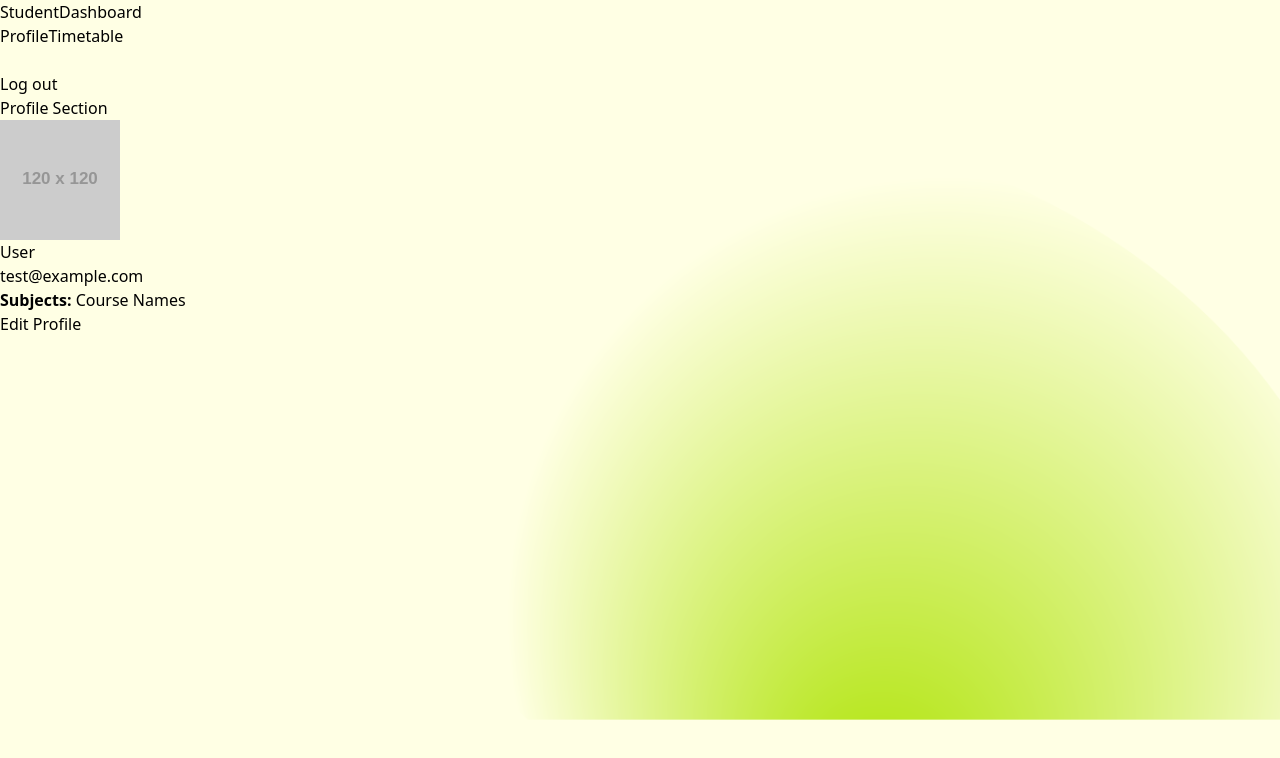
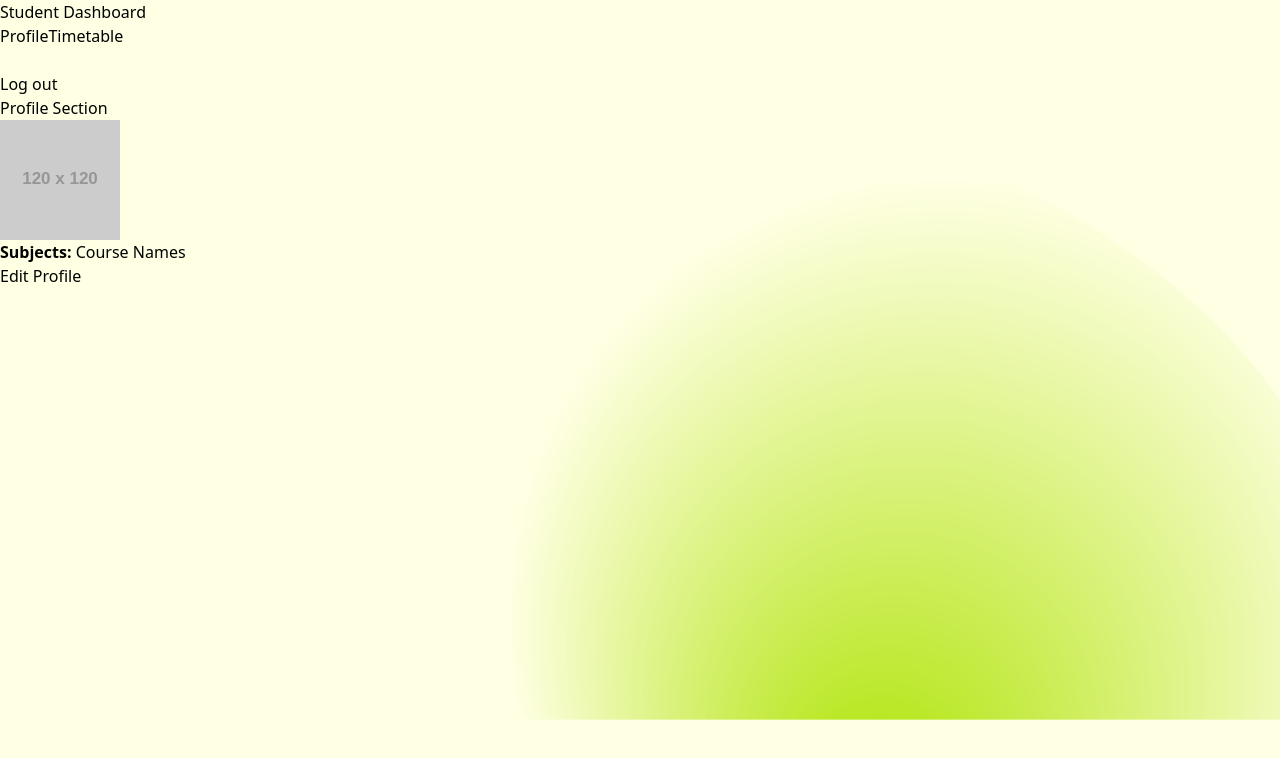
Before and after one commit to ReeshabhSaini/CampusGrid, a React (Vite) app in the folder frontend/: page /sdashboard in a window 1280 px wide. Shown: the top 758 px of the page. Built offline with nearby package versions, Linux system fonts and the light colour scheme.

Commit message:
Made Student and Teacher Dashboard Dynamic

```diff
--- a/frontend/src/pages/Login/Login.jsx
+++ b/frontend/src/pages/Login/Login.jsx
@@ -2,6 +2,7 @@ import React, { useContext, useState } from "react";
 import axios from "axios";
 import { assets } from "../../assets/assets";
 import { StoreContext } from "../../context/StoreContext";
+import { useNavigate } from "react-router-dom";
 
 const Login = () => {
   const [email, setEmail] = useState("");
@@ -17,6 +18,8 @@ const Login = () => {
     setRoleData,
     url,
   } = useContext(StoreContext);
+
+  const navigate = useNavigate();
 
   const handleRoleChange = (event) => {
     const { name, value } = event.target;
@@ -37,6 +40,7 @@ const Login = () => {
 
         // Save token to localStorage
         localStorage.setItem("token", response.data.token);
+
         setStudentData({
           first_name: response.data.requiredData.first_name,
           last_name: response.data.requiredData.last_name,
@@ -47,7 +51,7 @@ const Login = () => {
         });
 
         alert("Login successful!");
-        // Redirect or update UI as needed
+        navigate("/sdashboard");
       } catch (err) {
         console.error("Error details:", {
           message: err.message,
@@ -71,6 +75,7 @@ const Login = () => {
 
         // Save token to localStorage
         localStorage.setItem("token", response.data.token);
+
         setProfessorData({
           first_name: response.data.requiredData.first_name,
           last_name: response.data.requiredData.last_name,
@@ -78,7 +83,7 @@ const Login = () => {
         });
 
         alert("Login successful!");
-        // Redirect or update UI as needed
+        navigate("/tdashboard");
       } catch (err) {
         console.error("Error details:", {
           message: err.message,
--- a/frontend/src/pages/StudentDashboard/Profile.jsx
+++ b/frontend/src/pages/StudentDashboard/Profile.jsx
@@ -1,6 +1,8 @@
-import React from "react";
+import React, { useContext } from "react";
+import { StoreContext } from "../../context/StoreContext";
 
 const Profile = () => {
+  const { studentData } = useContext(StoreContext);
   return (
     <div className="p-6 max-w-4xl mx-auto">
       <h2 className="text-3xl font-bold text-center mb-6">Profile Section</h2>
@@ -12,8 +14,11 @@ const Profile = () => {
           className="w-32 h-32 rounded-full object-cover border-4 border-gray-200"
         />
         <div className="flex-1">
-          <p className="text-xl font-semibold text-gray-800">User</p>
-          <p className="text-sm text-gray-500 mb-4">test@example.com</p>
+          <p className="text-xl font-semibold text-gray-800">
+            <span>{studentData.first_name}</span>
+            <span>{studentData.last_name}</span>
+          </p>
+          <p className="text-sm text-gray-500 mb-4">{studentData.email}</p>
 
           {/* Profile Details */}
           <div className="text-gray-700">
--- a/frontend/src/pages/TeacherDashboard/Profile.jsx
+++ b/frontend/src/pages/TeacherDashboard/Profile.jsx
@@ -1,6 +1,8 @@
-import React from "react";
+import React, { useContext } from "react";
+import { StoreContext } from "../../context/StoreContext";
 
 const Profile = () => {
+  const { professorData } = useContext(StoreContext);
   return (
     <div className="p-6 max-w-4xl mx-auto">
       <h2 className="text-3xl font-bold text-center mb-6">Profile Section</h2>
@@ -12,8 +14,11 @@ const Profile = () => {
           className="w-32 h-32 rounded-full object-cover border-4 border-gray-200"
         />
         <div className="flex-1">
-          <p className="text-xl font-semibold text-gray-800">User</p>
-          <p className="text-sm text-gray-500 mb-4">test@example.com</p>
+          <p className="text-xl font-semibold text-gray-800">
+            <span>{professorData.first_name}</span>
+            <span>{professorData.last_name}</span>
+          </p>
+          <p className="text-sm text-gray-500 mb-4">{professorData.email}</p>
 
           {/* Profile Details */}
           <div className="text-gray-700">
```
Also changed, not shown: frontend/src/pages/StudentDashboard/SDashboard.jsx (+15 -11 lines).
